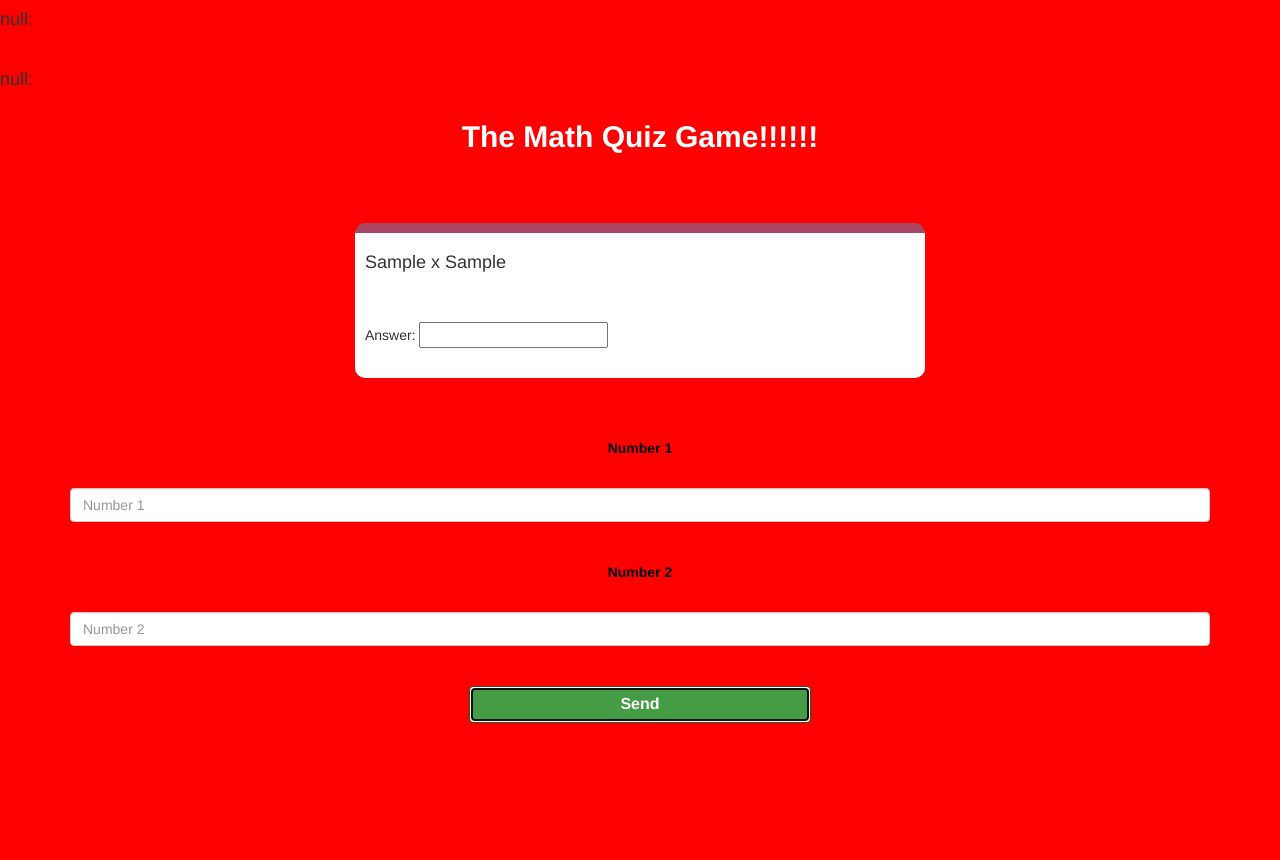
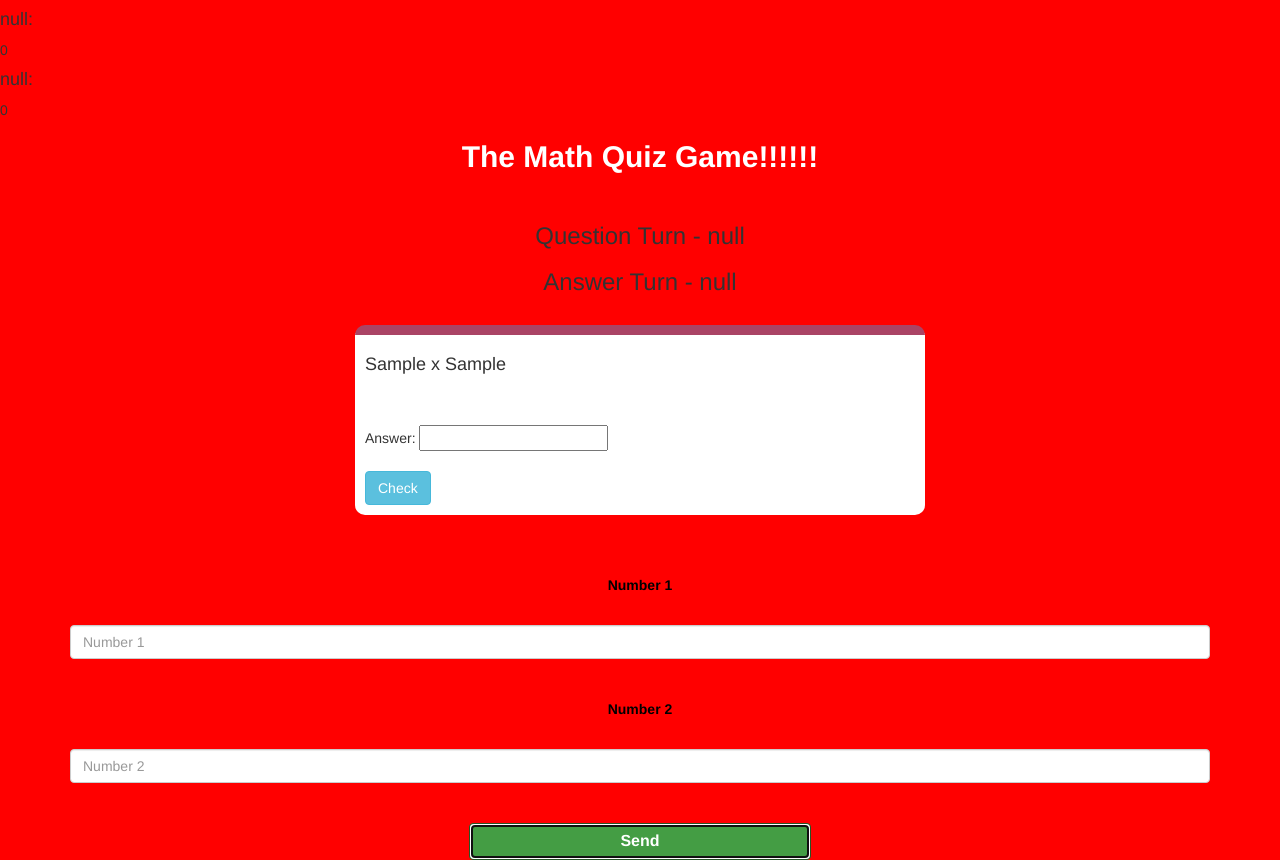
Before and after one commit to Rocket-Octane/The-Math-Game, a plain HTML site: page game_page.html in a window 1280 px wide. Both pictures are taken after typing "Sample", "Sample" into the empty fields and a click on the button "Send". Before the commit the page ends 800 px from the top, so only its background shows below. Drawn offline with nearby package versions, Linux system fonts and the light colour scheme.

Commit message:
Add files via upload

```diff
--- a/game_page.html
+++ b/game_page.html
@@ -15,16 +15,16 @@
 
 <body>
 
-    <h4 id="player1_name"></h4> <span id="p1_score"></span>
+    <h4 id="player1_name"></h4> <span id="player1_score"></span>
     <br>
-    <h4 id="player2_name"></h4> <span id="p2_score"></span>
+    <h4 id="player2_name"></h4> <span id="player2_score"></span>
 
     <div class="container">
         <center>
             <h2 style="color: white;"><b>The Math Quiz Game!!!!!!</b></h2>
             <br>
-            <h3 id="p_question"></h3>
-            <h3 id="p_answer"></h3>
+            <h3 id="player_question"></h3>
+            <h3 id="player_answer"></h3>
             <br>
             <div id="output" class="col-lg-6"></div>
             <br>
--- a/main.js
+++ b/main.js
@@ -2,8 +2,8 @@ function addUser() {
     p1 = document.getElementById("player1_input").value;
     p2 = document.getElementById("player2_input").value;
 
-    localStorage.setItem("player1", p1);
-    localStorage.setItem("player2", p2);
+    localStorage.setItem("player1_name", p1);
+    localStorage.setItem("player2_name", p2);
 
     window.location = "game_page.html";
 }
--- a/quiz_game_page.js
+++ b/quiz_game_page.js
@@ -19,7 +19,7 @@ function send(){
 
     question_number = "<h4>" + number1 + " x " + number2 + "</h4>";
     input_box = "<br><br>Answer: <input type='text' id='input_check_box'>";
-    check_button = "<br><br><button class='btn btn-info' onclick='check()'";
+    check_button = "<br><br><button class='btn btn-info' onclick='check()'>Check</button>";
     row = question_number + input_box + check_button;
     document.getElementById("output").innerHTML = row;
     document.getElementById("number1").value = "";
```
